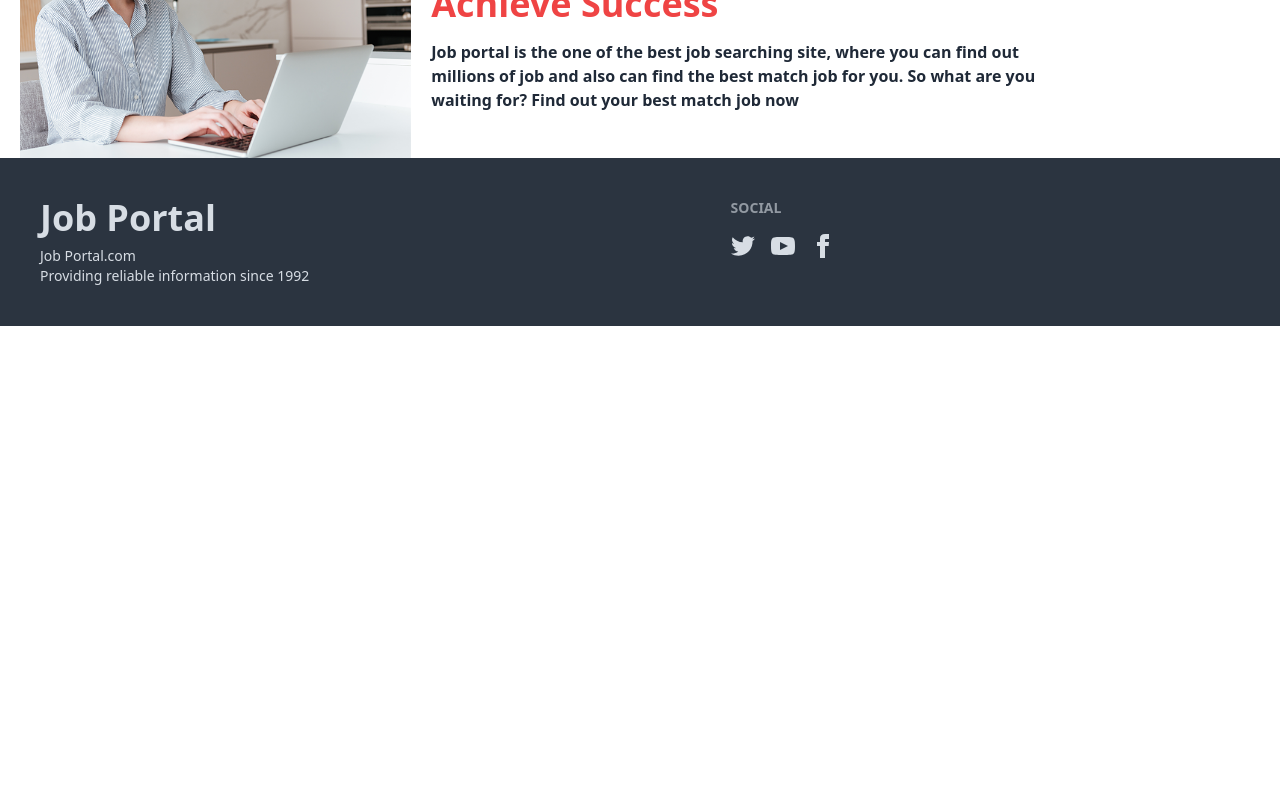
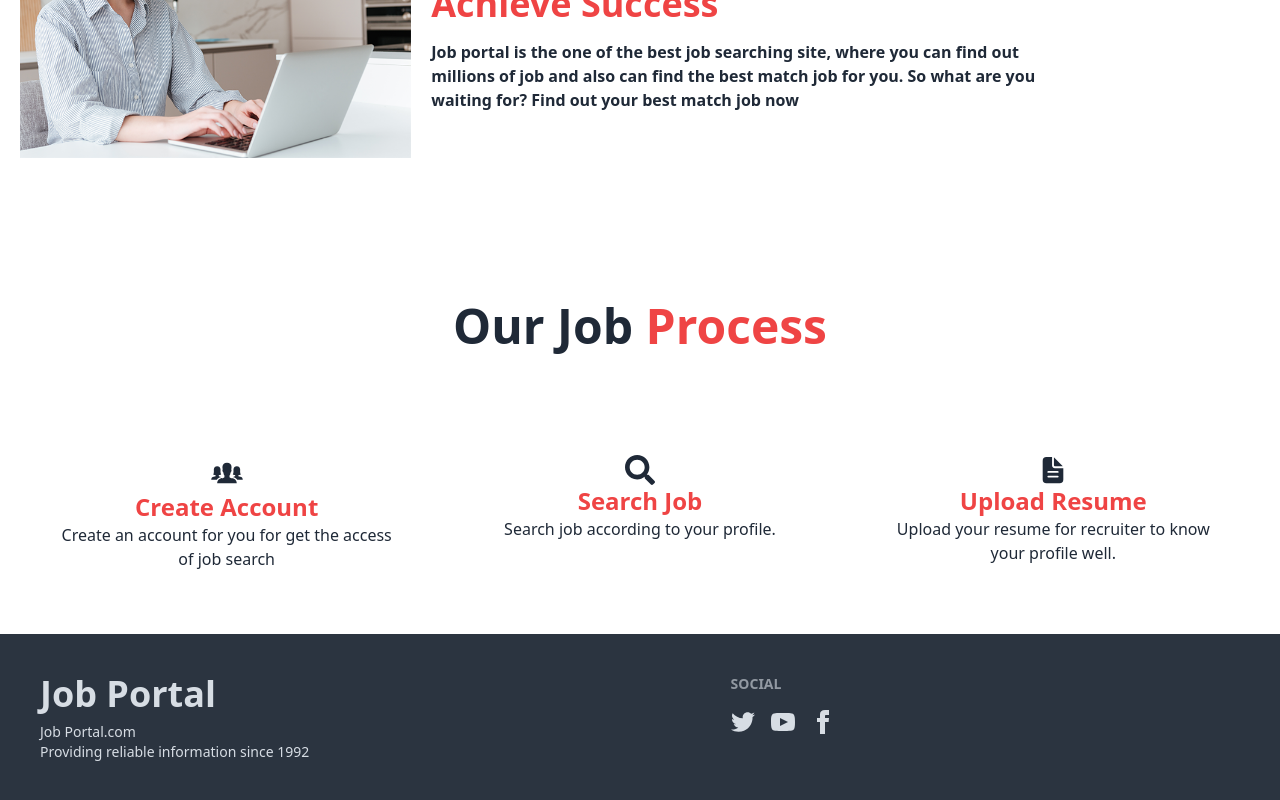
Before and after one commit to ayathree/kudosware-client, a React (Vite) app: page / in a window 1280 px wide. Shown: the part 796-1596 px from the top of the page. Before the commit the page ends 1122 px from the top, so only its background shows below. Built offline with nearby package versions, Linux system fonts and the light colour scheme.

Commit message:
create the home third part

```diff
--- a/src/pages/Home.jsx
+++ b/src/pages/Home.jsx
@@ -1,5 +1,8 @@
+import { IoIosPeople } from 'react-icons/io';
 import banner from '../assets/image/pbanner.png'
 import woman from '../assets/image/women.png'
+import { FaSearch } from 'react-icons/fa';
+import { IoDocumentText } from 'react-icons/io5';
 
 const Home = () => {
     return (
@@ -37,7 +40,37 @@ const Home = () => {
                 <p className='font-semibold mt-4 w-3/4'>Job portal is the one of the best job searching site, where you can find out millions of job and also can find the best match job for you. So what are you waiting for? Find out your best match job now</p>
             </div>
         </div>
+        {/* div 3 */}
+        <h1 className='text-5xl font-bold text-center mt-36'>Our Job <span className='text-red-500'>Process</span></h1>
+        <div className='flex flex-row justify-center items-center mt-16'>
+            <div className='border border-white w-full h-[220px] p-10 hover:shadow-2xl'>
+           <div className='flex justify-center items-center'>
+           <IoIosPeople className='text-4xl' />
+           </div>
+            <h1 className='text-red-500 text-2xl font-bold text-center'>Create Account</h1>
+            <p className='text-center'>Create an account for you for get the access of job search</p>
 
+            </div>
+            <div className='border border-white w-full h-[220px] p-10 hover:shadow-2xl'>
+           <div className='flex justify-center items-center'>
+           <FaSearch className='text-3xl' />
+           </div>
+            <h1 className='text-red-500 text-2xl font-bold text-center'>Search Job</h1>
+            <p className='text-center'>Search job according to your profile.</p>
+
+
+            </div>
+            <div className='border border-white w-full h-[220px] p-10 hover:shadow-2xl'>
+           <div className='flex justify-center items-center'>
+           <IoDocumentText className='text-3xl' />
+           </div>
+            <h1 className='text-red-500 text-2xl font-bold text-center'>Upload Resume</h1>
+            <p className='text-center'>Upload your resume for recruiter to know your profile well.</p>
+
+            </div>
+
+
+        </div>
         </div>
     );
 };
```
